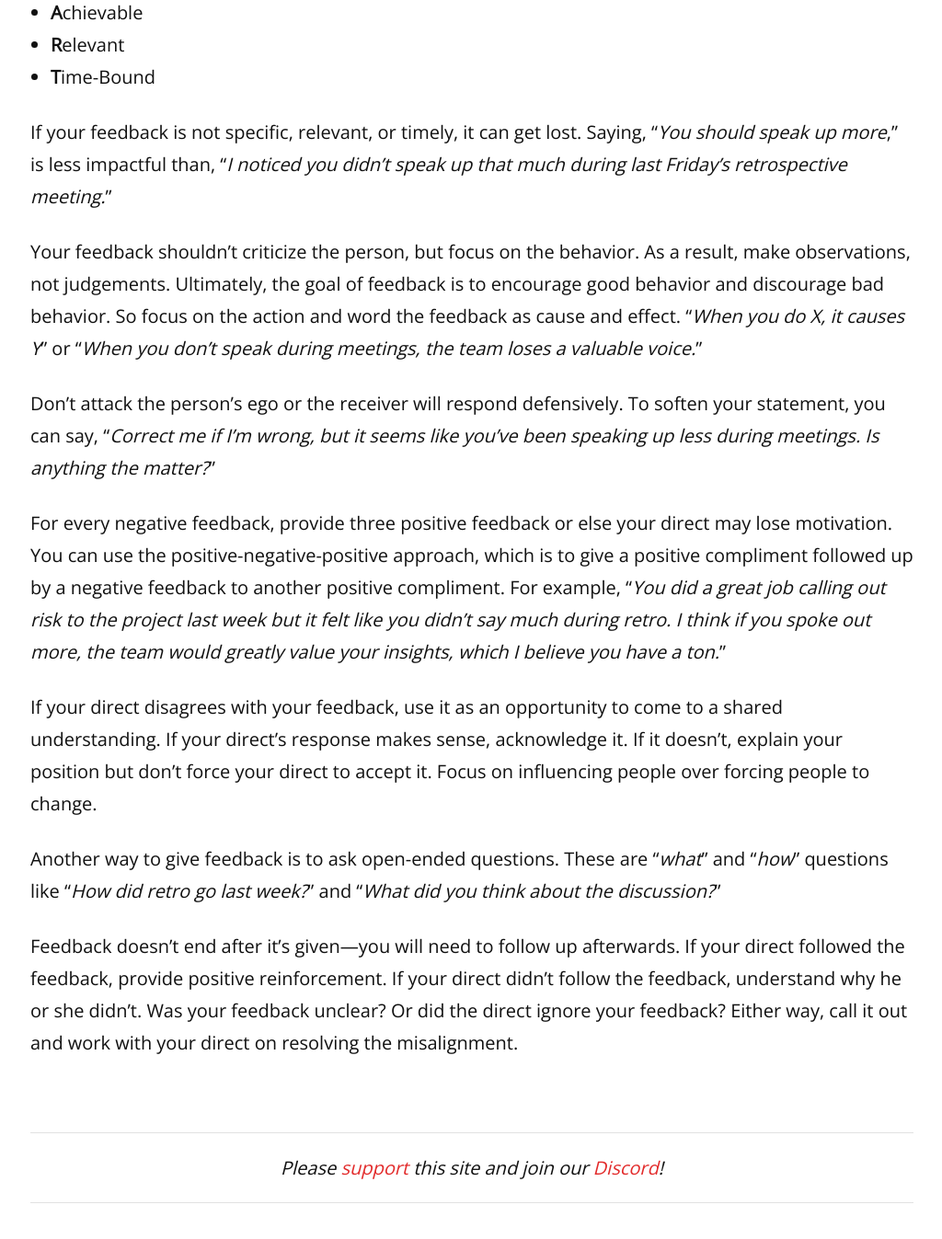
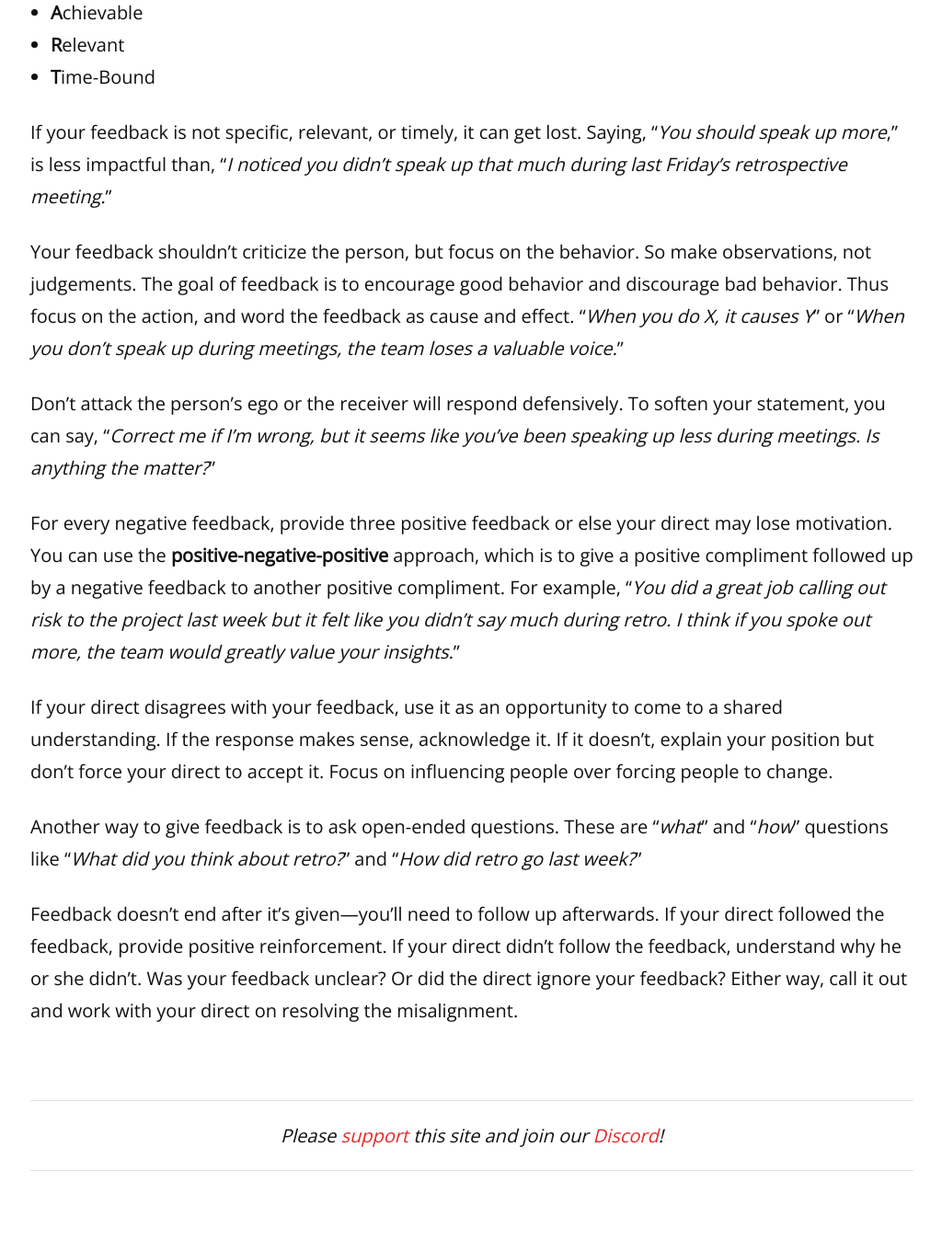
Before and after one commit to remarkablemark/remarkablemark.github.io, a Jekyll site: the page built from _posts/2022/2022-05-01-how-to-give-feedback.md, in a window 1280 px wide and 1400 px high, scrolled down 1489 px. Shown: the top 1347 px of the window at 92% size, without its empty margins (127-1151 px from the left). Built offline with Jekyll 4.4.1, drawn with Linux system fonts in a browser that asks for light colours; comment, search, counter and statistics services are not loaded; some of the changed text lies outside the part shown.

Commit message:
chore(posts): update "How to give feedback"
Post: 2022-05-01-how-to-give-feedback.md

Update wording and grammar based on:

https://remarkablemark.medium.com/how-to-give-feedback-71a3335d7ebb

```diff
--- a/_posts/2022/2022-05-01-how-to-give-feedback.md
+++ b/_posts/2022/2022-05-01-how-to-give-feedback.md
@@ -40,14 +40,14 @@ Once your direct is ready, your feedback should be [SMART](https://wikipedia.org
 
 If your feedback is not specific, relevant, or timely, it can get lost. Saying, "_You should speak up more_," is less impactful than, "_I noticed you didn't speak up that much during last Friday's retrospective meeting._"
 
-Your feedback shouldn't criticize the person, but focus on the behavior. As a result, make observations, not judgements. Ultimately, the goal of feedback is to encourage good behavior and discourage bad behavior. So focus on the action and word the feedback as cause and effect. "_When you do X, it causes Y_" or "_When you don't speak during meetings, the team loses a valuable voice._"
+Your feedback shouldn't criticize the person, but focus on the behavior. So make observations, not judgements. The goal of feedback is to encourage good behavior and discourage bad behavior. Thus focus on the action, and word the feedback as cause and effect. "_When you do X, it causes Y_" or "_When you don't speak up during meetings, the team loses a valuable voice._"
 
 Don't attack the person's ego or the receiver will respond defensively. To soften your statement, you can say, "_Correct me if I'm wrong, but it seems like you've been speaking up less during meetings. Is anything the matter?_"
 
-For every negative feedback, provide three positive feedback or else your direct may lose motivation. You can use the positive-negative-positive approach, which is to give a positive compliment followed up by a negative feedback to another positive compliment. For example, "_You did a great job calling out risk to the project last week but it felt like you didn't say much during retro. I think if you spoke out more, the team would greatly value your insights, which I believe you have a ton._"
+For every negative feedback, provide three positive feedback or else your direct may lose motivation. You can use the **positive-negative-positive** approach, which is to give a positive compliment followed up by a negative feedback to another positive compliment. For example, "_You did a great job calling out risk to the project last week but it felt like you didn't say much during retro. I think if you spoke out more, the team would greatly value your insights._"
 
-If your direct disagrees with your feedback, use it as an opportunity to come to a shared understanding. If your direct's response makes sense, acknowledge it. If it doesn't, explain your position but don't force your direct to accept it. Focus on influencing people over forcing people to change.
+If your direct disagrees with your feedback, use it as an opportunity to come to a shared understanding. If the response makes sense, acknowledge it. If it doesn't, explain your position but don't force your direct to accept it. Focus on influencing people over forcing people to change.
 
-Another way to give feedback is to ask open-ended questions. These are "_what_" and "_how_" questions like "_How did retro go last week?_" and "_What did you think about the discussion?_"
+Another way to give feedback is to ask open-ended questions. These are "_what_" and "_how_" questions like "_What did you think about retro?_" and "_How did retro go last week?_"
 
-Feedback doesn't end after it's given&mdash;you will need to follow up afterwards. If your direct followed the feedback, provide positive reinforcement. If your direct didn't follow the feedback, understand why he or she didn't. Was your feedback unclear? Or did the direct ignore your feedback? Either way, call it out and work with your direct on resolving the misalignment.
+Feedback doesn't end after it's given&mdash;you'll need to follow up afterwards. If your direct followed the feedback, provide positive reinforcement. If your direct didn't follow the feedback, understand why he or she didn't. Was your feedback unclear? Or did the direct ignore your feedback? Either way, call it out and work with your direct on resolving the misalignment.
```
Also changed, not shown: other parts of _posts/2022/2022-05-01-how-to-give-feedback.md (+2 -2 lines).
